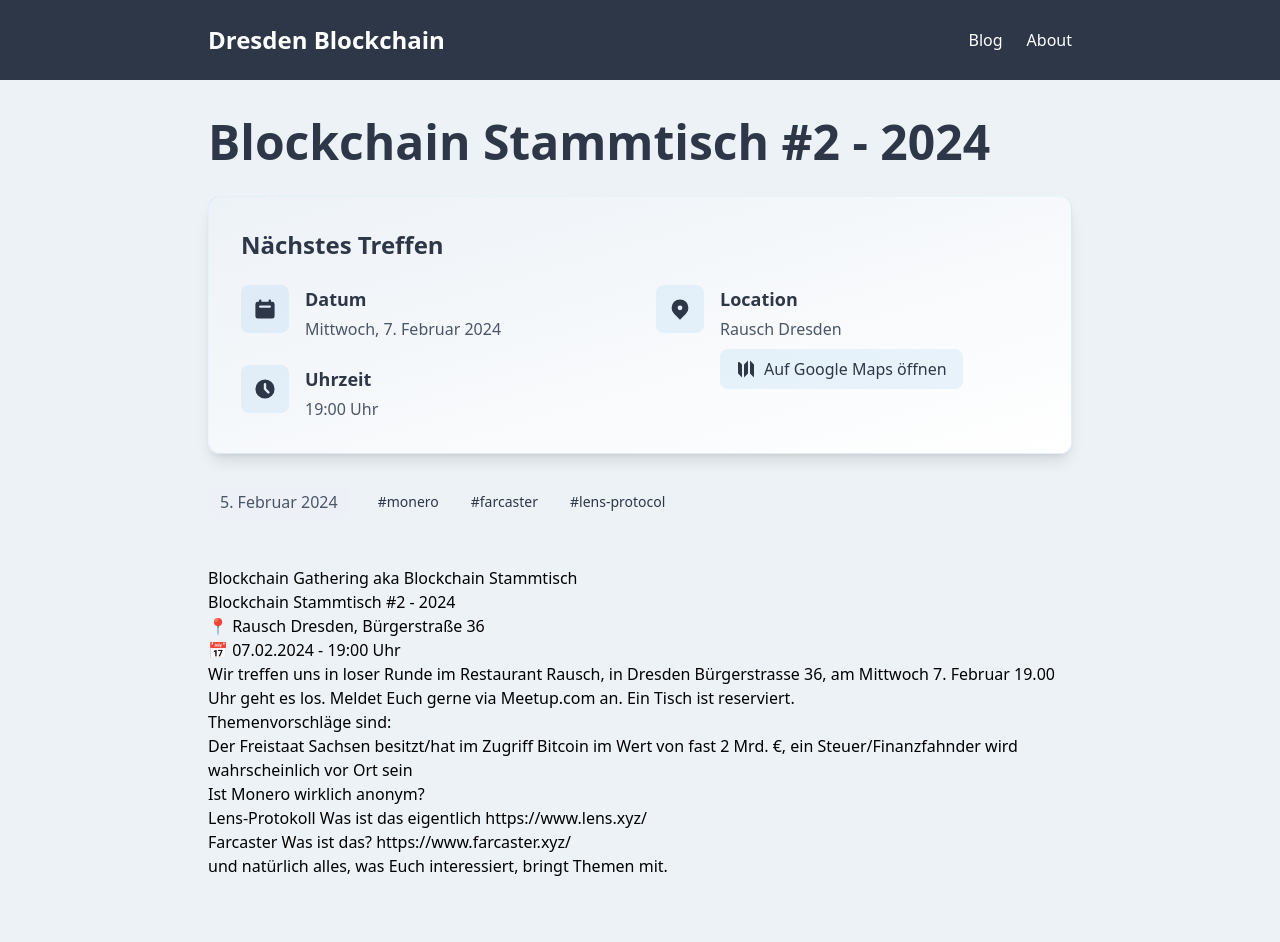
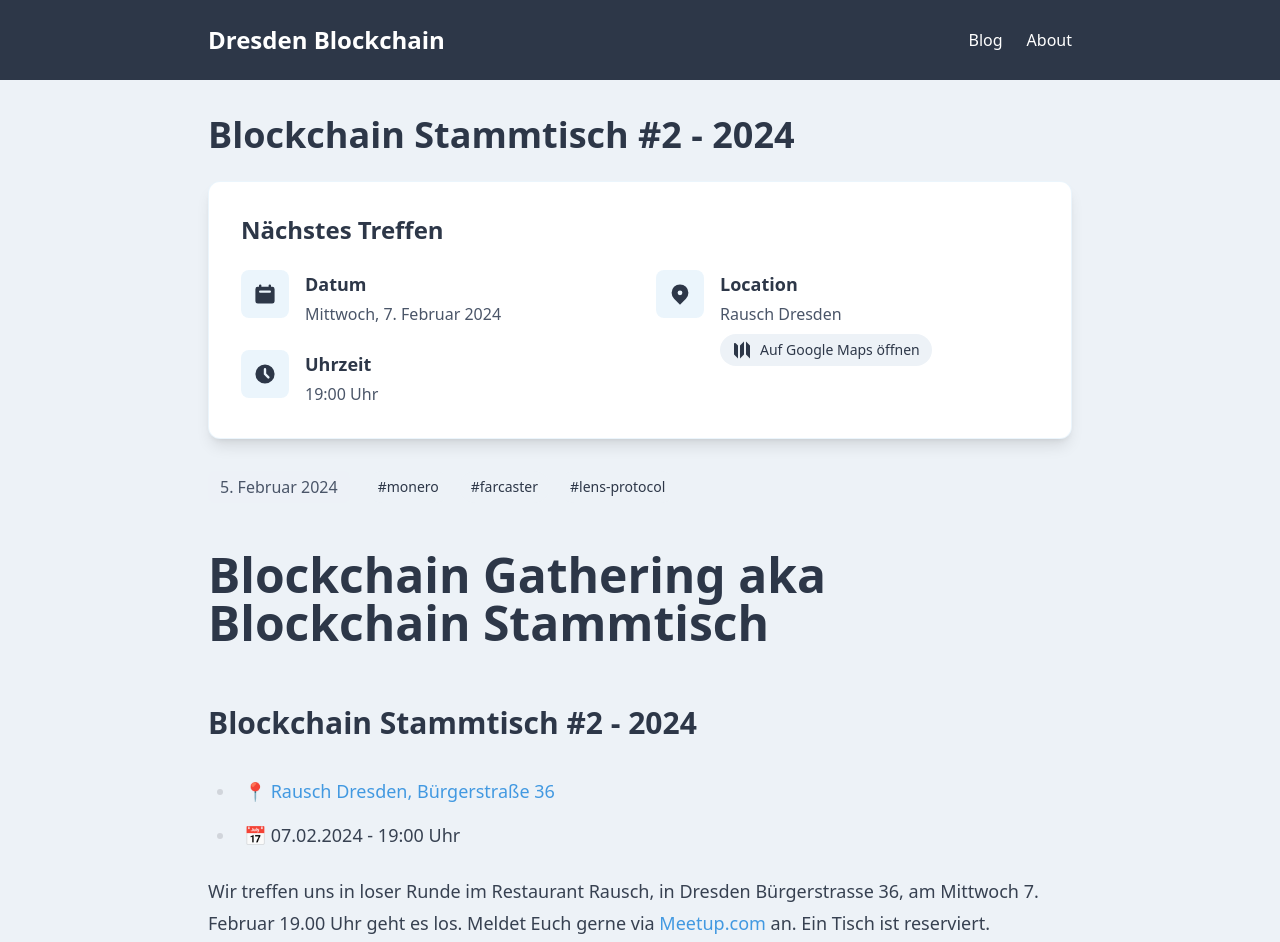
Before and after one commit to ddblock/ddblock.github.io, an Astro site: page /blog/2024-02-05-dresden_gathering in a window 1280 px wide. Shown: the top 942 px of the page. Built offline with nearby package versions, Linux system fonts and the light colour scheme; Astro itself is replaced by a stand-in of ours.

Commit message:
add typography

```diff
--- a/package.json
+++ b/package.json
@@ -21,6 +21,7 @@
     "@astrojs/tailwind": "^5.1.5",
     "@eslint/js": "^9.19.0",
     "@stylistic/eslint-plugin": "^1.7.0",
+    "@tailwindcss/typography": "^0.5.16",
     "@typescript-eslint/parser": "^8.21.0",
     "eslint": "^9.19.0",
     "eslint-plugin-astro": "^1.3.1",
--- a/src/pages/blog/[...slug].astro
+++ b/src/pages/blog/[...slug].astro
@@ -29,23 +29,23 @@ const eventTime = post.data.event_date?.toLocaleTimeString('de-DE', {
 ---
 
 <Layout title={`${post.data.title} | Dresden Blockchain`}>
-  <main class="max-w-4xl mx-auto px-4 py-8">
-    <article class="prose prose-lg max-w-none">
+  <main class="container-base py-8">
+    <article>
       <header class="mb-12">
-        <h1 class="text-5xl font-bold text-blockchain-primary mb-6 leading-tight">
+        <h1 class="heading-primary mb-6 leading-tight">
           {post.data.title}
         </h1>
 
         {
           post.data.event_date && (
-            <div class="bg-gradient-to-br from-blockchain-light to-white rounded-xl p-8 mb-8 shadow-lg border border-blockchain-accent/10">
-              <div class="text-2xl font-semibold text-blockchain-primary mb-6">
+            <div class="card-base card-hover p-8 mb-8">
+              <div class="heading-secondary mb-6">
                 Nächstes Treffen
               </div>
               <div class="flex flex-col md:flex-row gap-8 items-start">
                 <div class="flex-1 space-y-6">
                   <div class="flex items-start gap-4 text-blockchain-primary group">
-                    <div class="bg-blockchain-accent/10 p-3 rounded-lg group-hover:bg-blockchain-accent/20 transition-colors">
+                    <div class="icon-container">
                       <svg
                         xmlns="http://www.w3.org/2000/svg"
                         class="h-6 w-6"
@@ -65,7 +65,7 @@ const eventTime = post.data.event_date?.toLocaleTimeString('de-DE', {
                     </div>
                   </div>
                   <div class="flex items-start gap-4 text-blockchain-primary group">
-                    <div class="bg-blockchain-accent/10 p-3 rounded-lg group-hover:bg-blockchain-accent/20 transition-colors">
+                    <div class="icon-container">
                       <svg
                         xmlns="http://www.w3.org/2000/svg"
                         class="h-6 w-6"
@@ -87,7 +87,7 @@ const eventTime = post.data.event_date?.toLocaleTimeString('de-DE', {
                 </div>
                 <div class="flex-1">
                   <div class="flex items-start gap-4 text-blockchain-primary group">
-                    <div class="bg-blockchain-accent/10 p-3 rounded-lg group-hover:bg-blockchain-accent/20 transition-colors">
+                    <div class="icon-container">
                       <svg
                         xmlns="http://www.w3.org/2000/svg"
                         class="h-6 w-6"
@@ -110,7 +110,7 @@ const eventTime = post.data.event_date?.toLocaleTimeString('de-DE', {
                         href={post.data.event_location_url}
                         target="_blank"
                         rel="noopener noreferrer"
-                        class="inline-flex items-center gap-2 px-4 py-2 bg-blockchain-accent/10 hover:bg-blockchain-accent text-blockchain-primary hover:text-white rounded-lg transition-colors"
+                        class="tag-base tag-light tag-hover inline-flex items-center gap-2"
                       >
                         <svg
                           xmlns="http://www.w3.org/2000/svg"
@@ -135,10 +135,7 @@ const eventTime = post.data.event_date?.toLocaleTimeString('de-DE', {
         }
 
         <div class="flex flex-wrap gap-4 items-center">
-          <time
-            datetime={post.data.date.toISOString()}
-            class="text-blockchain-secondary bg-blockchain-light/50 px-3 py-1 rounded-md"
-          >
+          <time datetime={post.data.date.toISOString()} class="date-display">
             {
               post.data.date.toLocaleDateString('de-DE', {
                 year: 'numeric',
@@ -151,10 +148,7 @@ const eventTime = post.data.event_date?.toLocaleTimeString('de-DE', {
             post.data.tags && (
               <div class="flex gap-2 flex-wrap">
                 {post.data.tags.map((tag) => (
-                  <a
-                    href={`/tags/${tag}`}
-                    class="px-3 py-1 bg-blockchain-light text-blockchain-primary text-sm rounded-full hover:bg-blockchain-accent hover:text-white transition-all duration-300 transform hover:scale-105"
-                  >
+                  <a href={`/tags/${tag}`} class="tag-base tag-light tag-hover">
                     #{tag}
                   </a>
                 ))}
@@ -163,9 +157,7 @@ const eventTime = post.data.event_date?.toLocaleTimeString('de-DE', {
           }
         </div>
       </header>
-      <div
-        class="prose prose-lg prose-headings:text-blockchain-primary prose-a:text-blockchain-accent hover:prose-a:text-blockchain-primary prose-a:no-underline hover:prose-a:underline"
-      >
+      <div class="prose prose-lg max-w-none">
         <Content />
       </div>
     </article>
--- a/tailwind.config.mjs
+++ b/tailwind.config.mjs
@@ -12,7 +12,48 @@ export default {
 					'dark': '#1A202C',      // Very dark blue-gray
 				},
 			},
+			typography: {
+				DEFAULT: {
+					css: {
+						'h1, h2, h3, h4': {
+							color: '#2D3748',
+							fontWeight: '700',
+						},
+						a: {
+							color: '#4299E1',
+							textDecoration: 'none',
+							'&:hover': {
+								color: '#2D3748',
+								textDecoration: 'underline',
+							},
+						},
+						ul: {
+							listStyleType: 'disc',
+						},
+						ol: {
+							listStyleType: 'decimal',
+						},
+						'ul, ol': {
+							paddingLeft: '1.5em',
+						},
+						'li': {
+							marginTop: '0.5em',
+							marginBottom: '0.5em',
+						},
+						blockquote: {
+							borderLeftColor: '#4299E1',
+							color: '#4A5568',
+						},
+						code: {
+							color: '#2D3748',
+							backgroundColor: '#EDF2F7',
+							padding: '0.2em 0.4em',
+							borderRadius: '0.25em',
+						},
+					},
+				},
+			},
 		},
 	},
-	plugins: [],
+	plugins: [require('@tailwindcss/typography')],
 }
```
Also changed, not shown: 1 other file.
